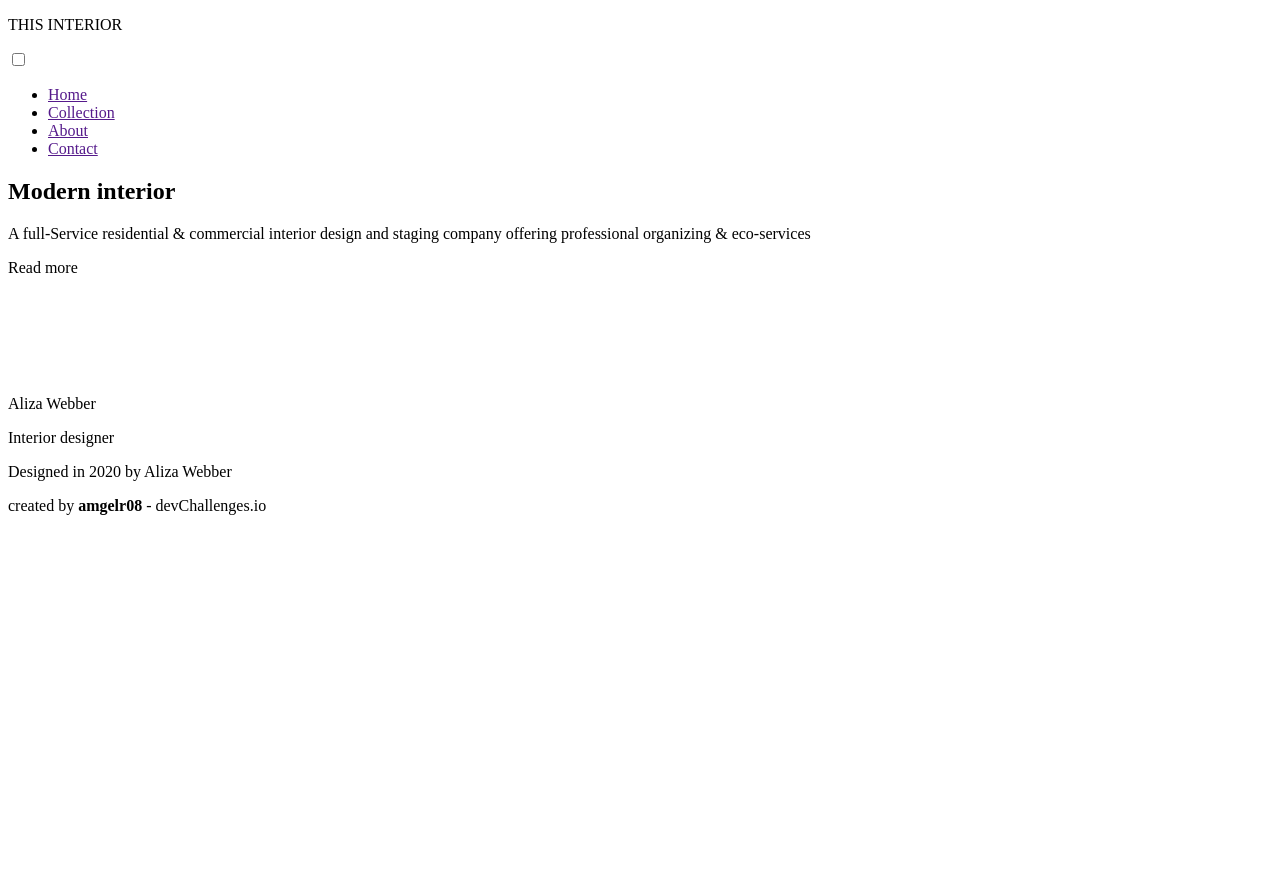
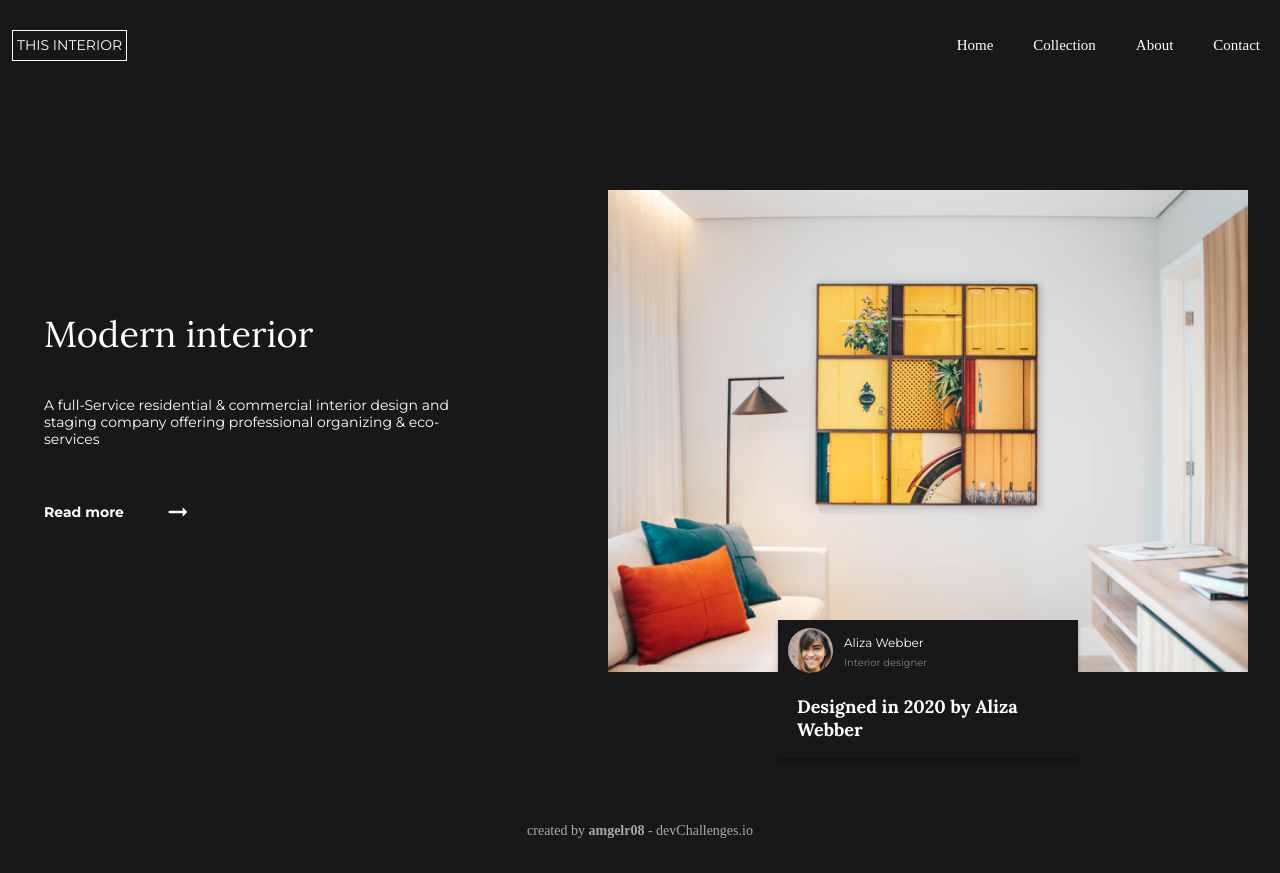
Before and after one commit to angelr08/interior-consultant, a plain HTML site: page index.html in a window 1280 px wide. Before the commit the page ends 800 px from the top, so only its background shows below. Drawn offline with Linux system fonts and the light colour scheme; the site is published under a folder, as on GitHub Pages, so addresses that start at the root find nothing.

Commit message:
fixing routes

```diff
--- a/index.html
+++ b/index.html
@@ -5,7 +5,7 @@
   <meta http-equiv="X-UA-Compatible" content="IE=edge">
   <meta name="viewport" content="width=device-width, initial-scale=1.0">
   <link href="https://fonts.googleapis.com/css2?family=Lora:wght@400;700&family=Montserrat:wght@400;700&display=swap" rel="stylesheet">
-  <link rel="stylesheet" href="/styles.css">
+  <link rel="stylesheet" href="./styles.css">
   <title>Interior-Consultant</title>
 </head>
 <body>
@@ -15,7 +15,7 @@
     </div>
     <div class="hamburger-menu">
       <input type="checkbox">
-      <img src="/reorder_black_24dp.svg" alt="" class="hamburger-menu-logo">
+      <img src="./reorder_black_24dp.svg" alt="" class="hamburger-menu-logo">
       <nav>
         <ul>
           <li><a href="">Home</a></li>
@@ -34,17 +34,17 @@
       </div>
       <div class="main-information__more">
         <p>Read more</p>
-        <img src="/arrow_right_alt_black_24dp.svg" alt="">
+        <img src="./arrow_right_alt_black_24dp.svg" alt="">
       </div>
     </section>
     <section class="main-image">
       <figure>
-        <img src="/photo1.png" alt="">
+        <img src="./photo1.png" alt="">
       </figure>
       <div class="main-image__info">
         <div class="main-image__info-profile">
           <figure>
-            <img src="/photo2.png" alt="">
+            <img src="./photo2.png" alt="">
           </figure>
           <div>
             <p>Aliza Webber</p>
```
